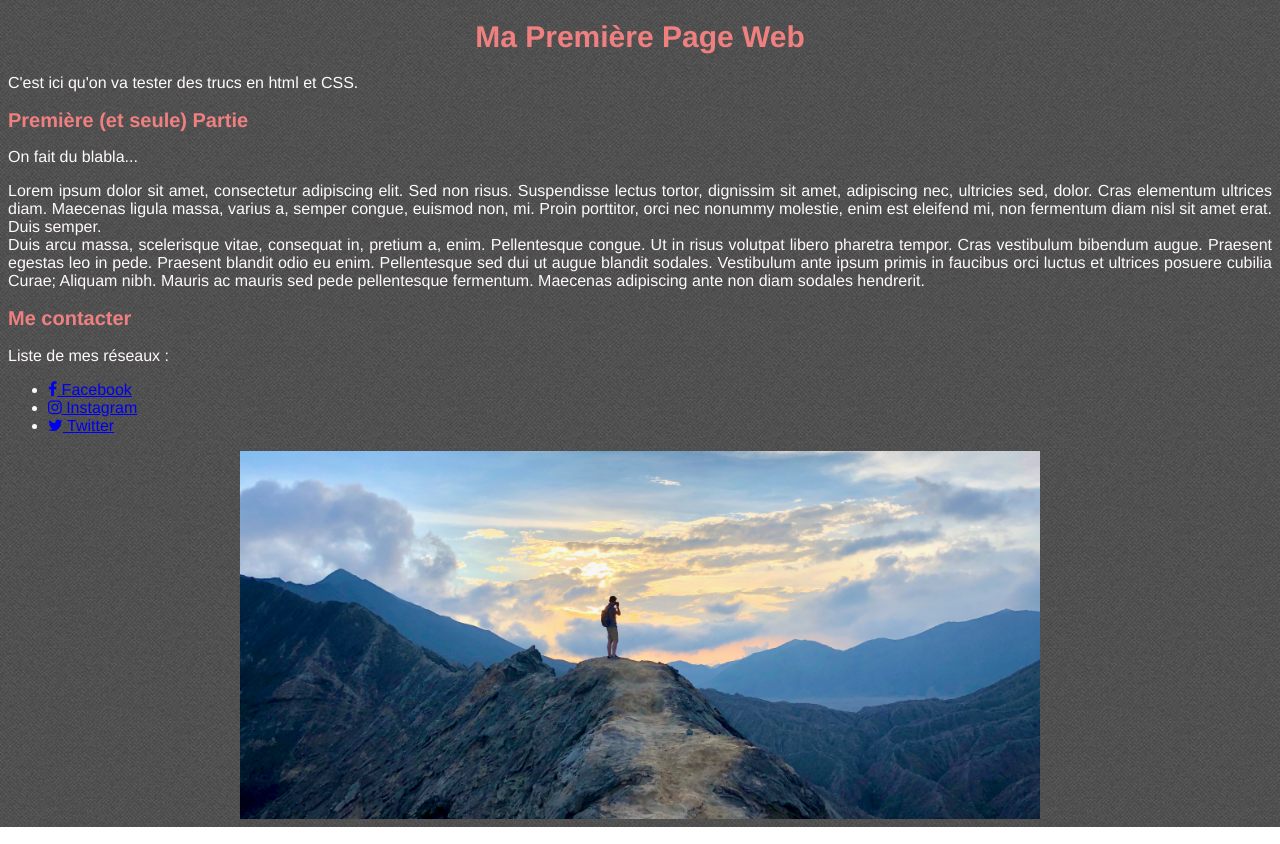
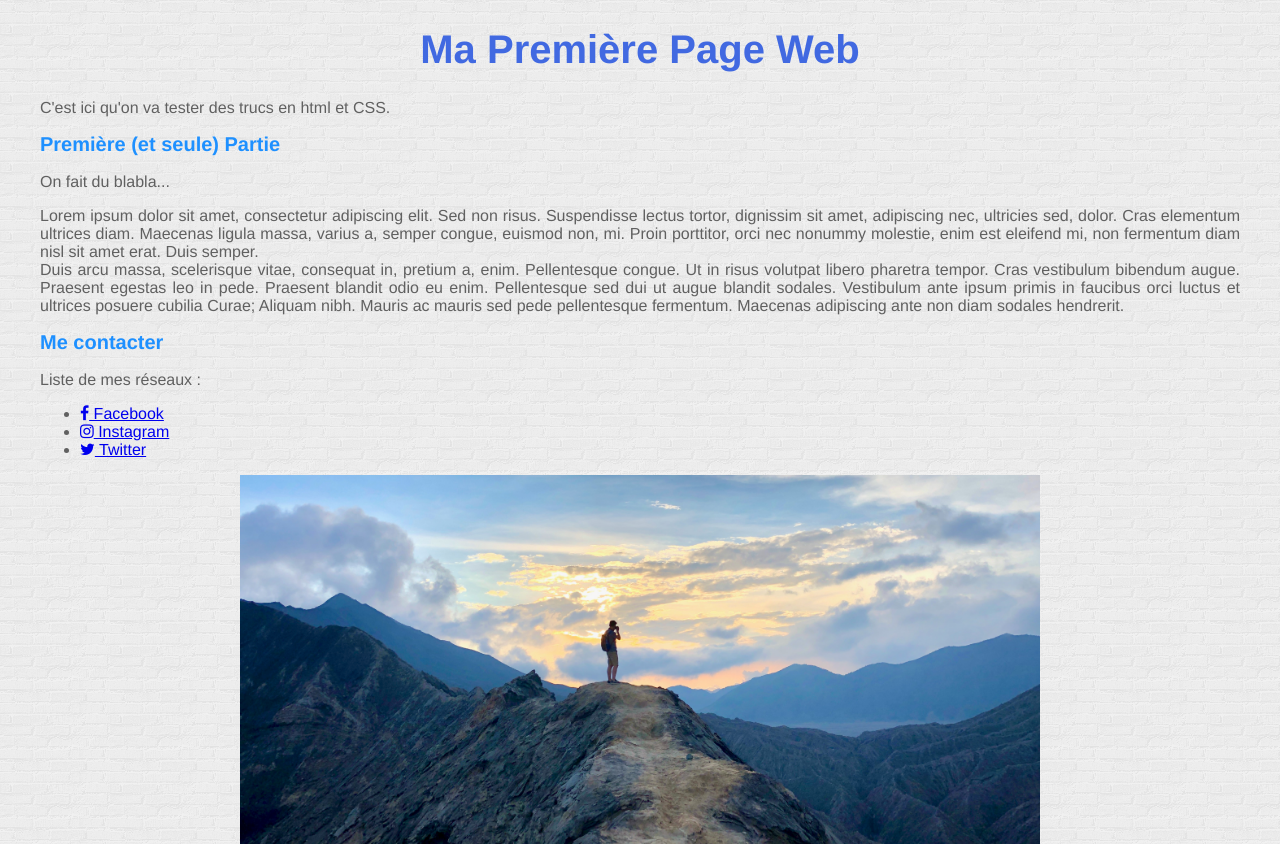
Before and after one commit to MickaelKohler/html_css_test, a plain HTML site: page index.html in a window 1280 px wide. Drawn offline with Linux system fonts and the light colour scheme.

Commit message:
Update background

```diff
--- a/style.css
+++ b/style.css
@@ -1,26 +1,29 @@
 h1 {
-	font-size: 30px;
-	font-family: Helvetica, sans-serif;
+	font-size: 40px;
+	font-family: Helvetica Neue;
+	font-weight: bold;
 	text-align: center;
-	color: lightcoral;
+	color: royalblue;
 }
 
 h2 {
 	font-size: 20px;
-	font-family: Helvetica, sans-serif;
+	font-family: Helvetica Neue;
 	text-align: left;
-	color: lightcoral;
+	color: dodgerblue;
 }
 
 body {
 	font-size: 16px;
-	font-family: Helvetica, sans-serif;
-	color: #FFFAFA;
+	font-family: Helvetica Neue;
+	color: #606060;
+	max-width: 1200px;
+	margin: auto;
 	text-align: justify;
-	background-image: url(img/tweed.png);
+	background-image: url(img/brickwall.png);
 }
 
-IMG.displayed {
+.displayed {
     display: block;
     margin-left: auto;
     margin-right: auto;
```
Also changed, not shown: index.html (+1 -0 lines), img/brickwall.png (added), img/greyzz.png (added), 1 other file.
